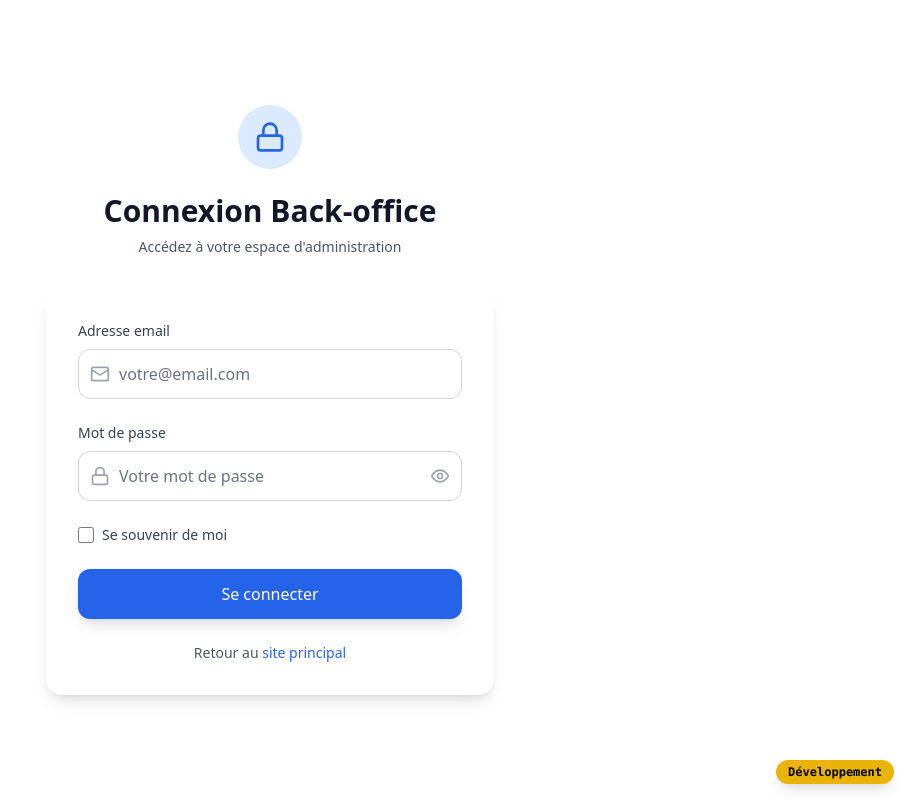
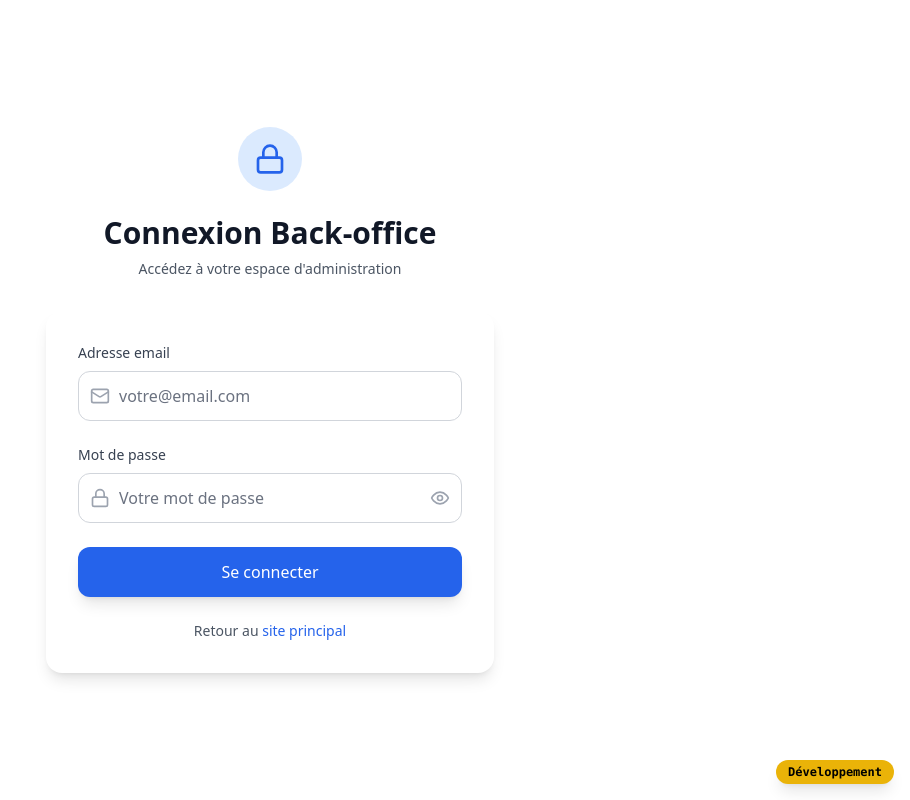
Before and after one commit to DevWeb31/devweb31, a React (Vite) app: page /login in a window 1280 px wide. Shown: the whole page, without its empty margins (370-1280 px from the left). Built offline with nearby package versions, Linux system fonts and the light colour scheme; no server answers; the database is empty.

Commit message:
feat: suppression de la case 'Se souvenir de moi' du formulaire de connexion

```diff
--- a/src/pages/LoginPage.tsx
+++ b/src/pages/LoginPage.tsx
@@ -152,19 +152,7 @@
                 )}
               </div>
 
-              <div className="flex items-center">
-                <input
-                  id="remember-me"
-                  name="remember-me"
-                  type="checkbox"
-                  className={`h-4 w-4 rounded border-gray-300 text-blue-600 focus:ring-blue-500 ${
-                    isDark ? 'bg-gray-700 border-gray-600' : 'bg-white border-gray-300'
-                  }`}
-                />
-                <label htmlFor="remember-me" className={`ml-2 block text-sm ${isDark ? 'text-gray-300' : 'text-gray-700'}`}>
-                  Se souvenir de moi
-                </label>
-              </div>
+
 
               <button
                 type="submit"
```
